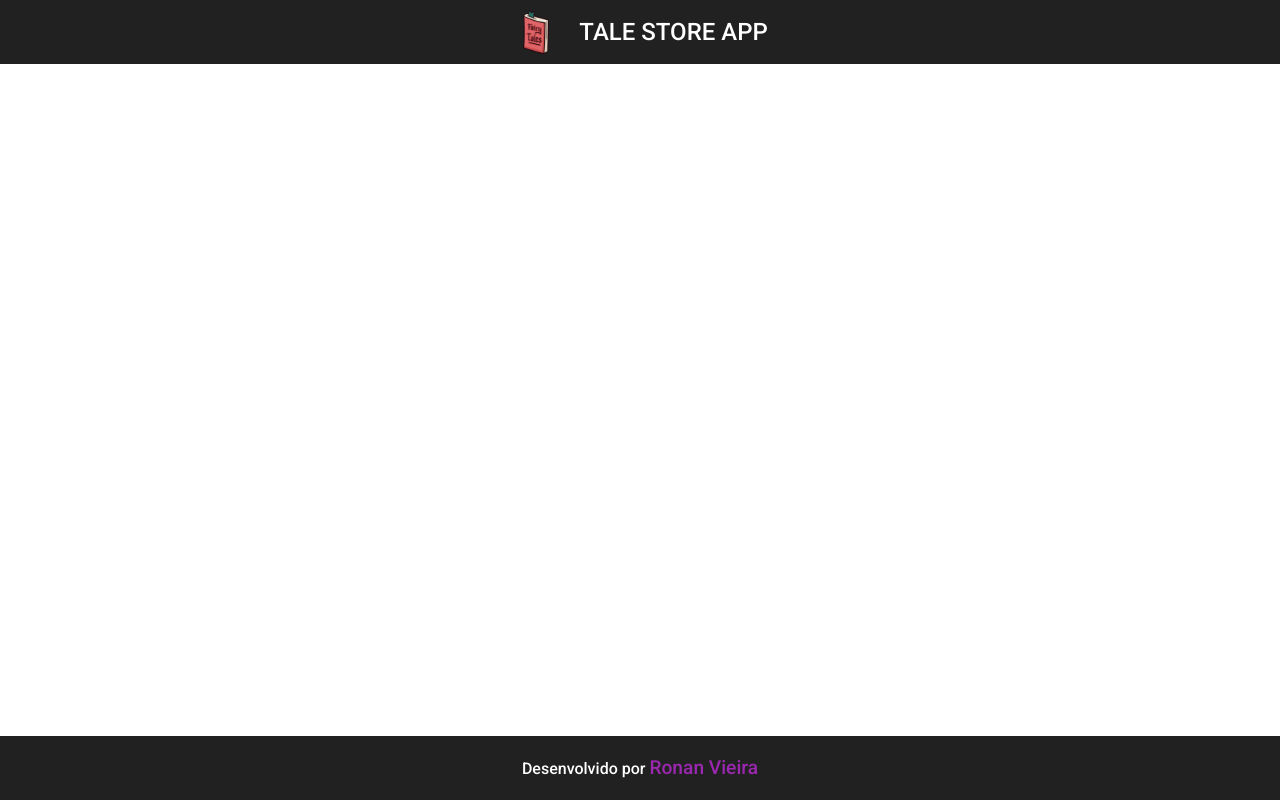
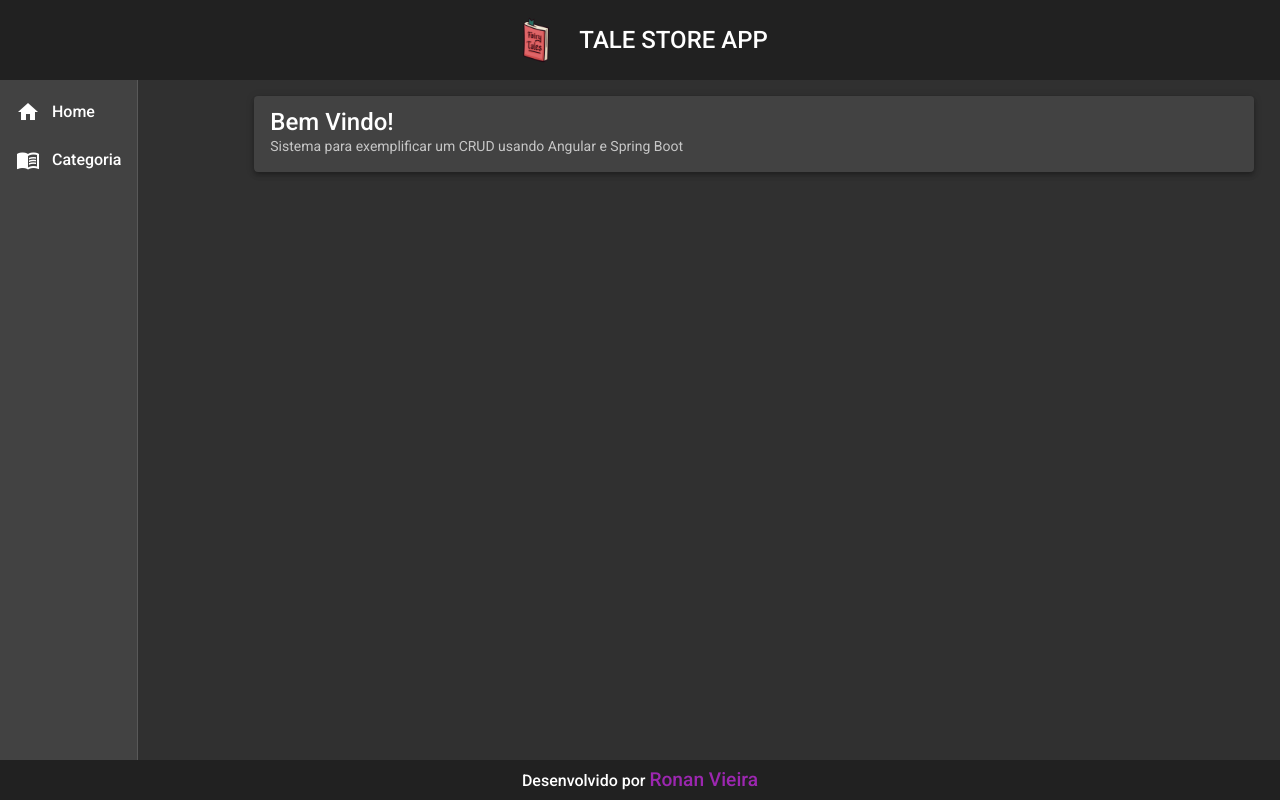
Before and after one commit to ronanvcjunior/Tale-Store, an Angular app in the folder frontend/: page / in a window 1280 px wide. Built offline with nearby package versions, Linux system fonts and the light colour scheme.

Commit message:
sidenav componente e home implementado com rota

```diff
--- a/frontend/src/app/app-routing.module.ts
+++ b/frontend/src/app/app-routing.module.ts
@@ -1,7 +1,13 @@
 import { NgModule } from '@angular/core';
 import { RouterModule, Routes } from '@angular/router';
+import { HomeComponent } from './components/views/home/home.component';
 
-const routes: Routes = [];
+const routes: Routes = [
+  {
+    path: '',
+    component: HomeComponent
+  }
+];
 
 @NgModule({
   imports: [RouterModule.forRoot(routes)],
--- a/frontend/src/app/app.component.html
+++ b/frontend/src/app/app.component.html
@@ -1,3 +1,3 @@
 <app-header></app-header>
-
+<app-nav></app-nav>
 <app-footer></app-footer>
--- a/frontend/src/app/components/template/footer/footer.component.css
+++ b/frontend/src/app/components/template/footer/footer.component.css
@@ -3,6 +3,7 @@
     bottom: 0;
     justify-content: center;
     font-size: 1rem;
+    height: 5%;
 }
 
 .footer a {
--- a/frontend/src/app/components/template/header/header.component.css
+++ b/frontend/src/app/components/template/header/header.component.css
@@ -4,6 +4,7 @@
 
 .header {
     justify-content: center;
+    height: 10%;
 }
 
 span {
--- /dev/null
+++ b/frontend/src/app/components/template/nav/nav.component.css
@@ -0,0 +1,8 @@
+.container {
+    height: 85%;
+}
+
+h2 {
+    margin: 0 0 0 0.75rem;
+    font-size: 1rem;
+}
--- /dev/null
+++ b/frontend/src/app/components/template/nav/nav.component.html
@@ -0,0 +1,19 @@
+<mat-sidenav-container class="container">
+    <mat-sidenav mode="side" opened>
+        <mat-nav-list>
+            <a routerlink="" mat-list-item href="">
+                <i class="material-icons">home</i>
+                <h2>Home</h2>
+            </a>
+
+            <a mat-list-item href="">
+                <i class="material-icons">menu_book</i>
+                <h2>Categoria</h2>
+            </a>
+        </mat-nav-list>
+    </mat-sidenav>
+
+    <mat-sidenav-content>
+        <router-outlet></router-outlet>
+    </mat-sidenav-content>
+</mat-sidenav-container>
--- /dev/null
+++ b/frontend/src/app/components/template/nav/nav.component.ts
@@ -0,0 +1,15 @@
+import { Component, OnInit } from '@angular/core';
+
+@Component({
+  selector: 'app-nav',
+  templateUrl: './nav.component.html',
+  styleUrls: ['./nav.component.css']
+})
+export class NavComponent implements OnInit {
+
+  constructor() { }
+
+  ngOnInit(): void {
+  }
+
+}
--- /dev/null
+++ b/frontend/src/app/components/views/home/home.component.css
@@ -0,0 +1,16 @@
+.home {
+    width: 95%;
+    margin: 1rem auto;
+}
+
+@media (max-width: 450px) {
+    .home {
+        width: 70%;
+    }
+}
+
+@media (max-width: 770px) {
+    .home {
+        width: 90%;
+    }
+}
--- /dev/null
+++ b/frontend/src/app/components/views/home/home.component.html
@@ -0,0 +1,4 @@
+<mat-card class="home mat-elevation-z4">
+    <mat-card-title class="title">Bem Vindo!</mat-card-title>
+    <mat-card-subtitle class="subtitle">Sistema para exemplificar um CRUD usando Angular e Spring Boot</mat-card-subtitle>
+</mat-card>
--- /dev/null
+++ b/frontend/src/app/components/views/home/home.component.ts
@@ -0,0 +1,15 @@
+import { Component, OnInit } from '@angular/core';
+
+@Component({
+  selector: 'app-home',
+  templateUrl: './home.component.html',
+  styleUrls: ['./home.component.css']
+})
+export class HomeComponent implements OnInit {
+
+  constructor() { }
+
+  ngOnInit(): void {
+  }
+
+}
```
Also changed, not shown: frontend/src/app/app.module.ts (+12 -2 lines).
